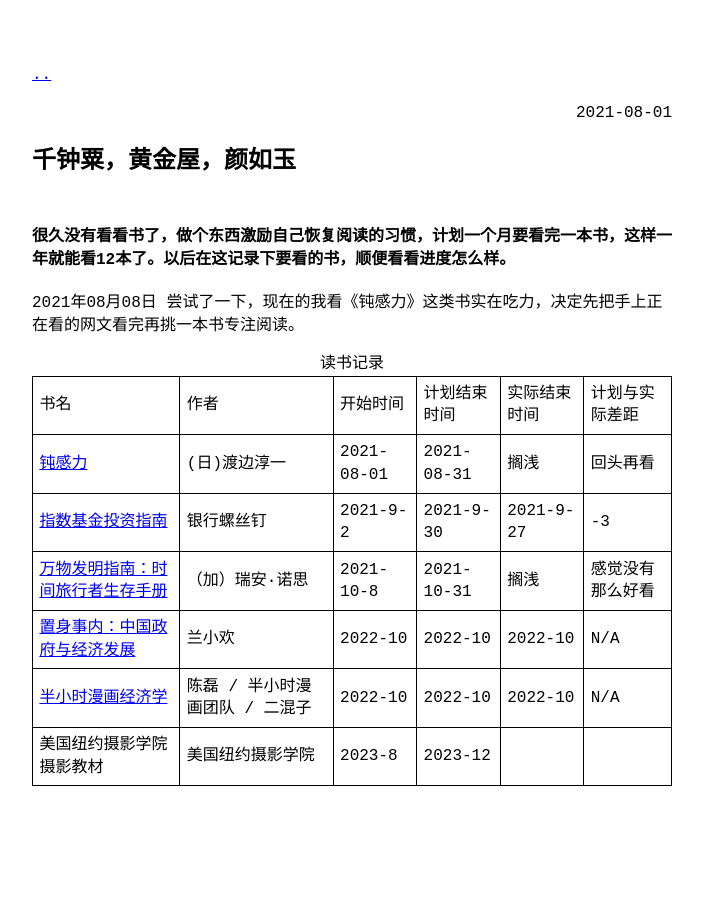
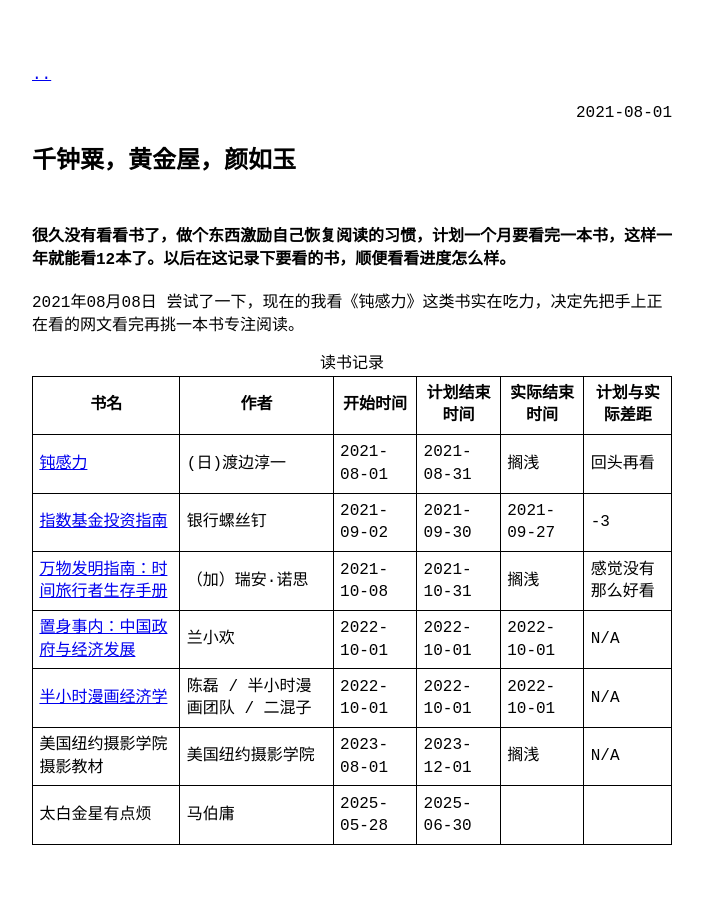
Before and after one commit to lccccc1024/lccccc1024.github.io, a Jekyll site: the page built from _posts/2021-08-01-千钟粟，黄金屋，颜如玉.md, in a window 1280 px wide. Shown: the whole page, without its empty margins (288-991 px from the left). Built offline with Jekyll 4.4.1, drawn with Linux system fonts in a browser that asks for light colours; our own code applies the rules of GitHub Pages for plain Markdown files.

Commit message:
修改格式

```diff
--- a/_posts/2021-08-01-千钟粟，黄金屋，颜如玉.md
+++ b/_posts/2021-08-01-千钟粟，黄金屋，颜如玉.md
@@ -2,72 +2,84 @@
 2021年08月08日 尝试了一下，现在的我看《钝感力》这类书实在吃力，决定先把手上正在看的网文看完再挑一本书专注阅读。
 <table border="1" cellspacing="10">
     <caption>读书记录</caption>
-    <tr>
-        <td>书名</td>
-        <td>作者</td>
-        <td>开始时间</td>
-        <td>计划结束时间</td>
-        <td>实际结束时间</td>
-        <td>计划与实际差距</td>
-    </tr>
-    <tr>
-        <td>
-            <a href="https://book.douban.com/subject/2119843/" target="_blank">钝感力</a>
-        </td>
-        <td>(日)渡边淳一</td>
-        <td>2021-08-01</td>
-        <td>2021-08-31</td>
-        <td>搁浅</td>
-        <td>回头再看</td>
-    </tr>
-    <tr>
-        <td>
-            <a href="https://book.douban.com/subject/27204860/" target="_blank">指数基金投资指南
-            </a>
-        </td>
-        <td>银行螺丝钉</td>
-        <td>2021-9-2</td>
-        <td>2021-9-30</td>
-        <td>2021-9-27</td>
-        <td>-3</td>
-    </tr>
-    <tr>
-        <td>
-            <a href="https://book.douban.com/subject/34464674/" target="_blank">万物发明指南：时间旅行者生存手册</a>
-        </td>
-        <td> （加）瑞安·诺思</td>
-        <td>2021-10-8</td>
-        <td>2021-10-31</td>
-        <td>搁浅</td>
-        <td>感觉没有那么好看</td>
-    </tr>
-    <tr>
-        <td>
-            <a href="https://book.douban.com/subject/35546622/" target="_blank">置身事内：中国政府与经济发展</a>
-        </td>
-        <td>兰小欢</td>
-        <td>2022-10</td>
-        <td>2022-10</td>
-        <td>2022-10</td>
-        <td>N/A</td>
-    </tr>
-    <tr>
-        <td>
-            <a href="https://book.douban.com/subject/34800351/" target="_blank">半小时漫画经济学
-</a>
-        </td>
-        <td>陈磊 / 半小时漫画团队 / 二混子</td>
-        <td>2022-10</td>
-        <td>2022-10</td>
-        <td>2022-10</td>
-        <td>N/A</td>
-    </tr>
-    <tr>
-        <td>美国纽约摄影学院摄影教材</td>
-        <td>美国纽约摄影学院</td>
-        <td>2023-8</td>
-        <td>2023-12</td>
-        <td></td>
-        <td></td>
-    </tr>
+    <thead>
+        <tr>
+            <th>书名</th>
+            <th>作者</th>
+            <th>开始时间</th>
+            <th>计划结束时间</th>
+            <th>实际结束时间</th>
+            <th>计划与实际差距</th>
+        </tr>
+    </thead>
+    <tbody>
+        <tr>
+            <td>
+                <a href="https://book.douban.com/subject/2119843/" target="_blank">钝感力</a>
+            </td>
+            <td>(日)渡边淳一</td>
+            <td>2021-08-01</td>
+            <td>2021-08-31</td>
+            <td>搁浅</td>
+            <td>回头再看</td>
+        </tr>
+        <tr>
+            <td>
+                <a href="https://book.douban.com/subject/27204860/" target="_blank">指数基金投资指南
+                </a>
+            </td>
+            <td>银行螺丝钉</td>
+            <td>2021-09-02</td>
+            <td>2021-09-30</td>
+            <td>2021-09-27</td>
+            <td>-3</td>
+        </tr>
+        <tr>
+            <td>
+                <a href="https://book.douban.com/subject/34464674/" target="_blank">万物发明指南：时间旅行者生存手册</a>
+            </td>
+            <td> （加）瑞安·诺思</td>
+            <td>2021-10-08</td>
+            <td>2021-10-31</td>
+            <td>搁浅</td>
+            <td>感觉没有那么好看</td>
+        </tr>
+        <tr>
+            <td>
+                <a href="https://book.douban.com/subject/35546622/" target="_blank">置身事内：中国政府与经济发展</a>
+            </td>
+            <td>兰小欢</td>
+            <td>2022-10-01</td>
+            <td>2022-10-01</td>
+            <td>2022-10-01</td>
+            <td>N/A</td>
+        </tr>
+        <tr>
+            <td>
+                <a href="https://book.douban.com/subject/34800351/" target="_blank">半小时漫画经济学
+    </a>
+            </td>
+            <td>陈磊 / 半小时漫画团队 / 二混子</td>
+            <td>2022-10-01</td>
+            <td>2022-10-01</td>
+            <td>2022-10-01</td>
+            <td>N/A</td>
+        </tr>
+        <tr>
+            <td>美国纽约摄影学院摄影教材</td>
+            <td>美国纽约摄影学院</td>
+            <td>2023-08-01</td>
+            <td>2023-12-01</td>
+            <td>搁浅</td>
+            <td> N/A</td>
+        </tr>
+        <tr>
+            <td>太白金星有点烦</td>
+            <td>马伯庸</td>
+            <td>2025-05-28</td>
+            <td>2025-06-30</td>
+            <td></td>
+            <td></td>
+        </tr>
+    </tbody>
 </table>
```
Also changed, not shown: _posts/2023-8-10-光影.html (+7 -6 lines), _posts/2025-05-28-杂记10.md (added, +7 -0 lines).
